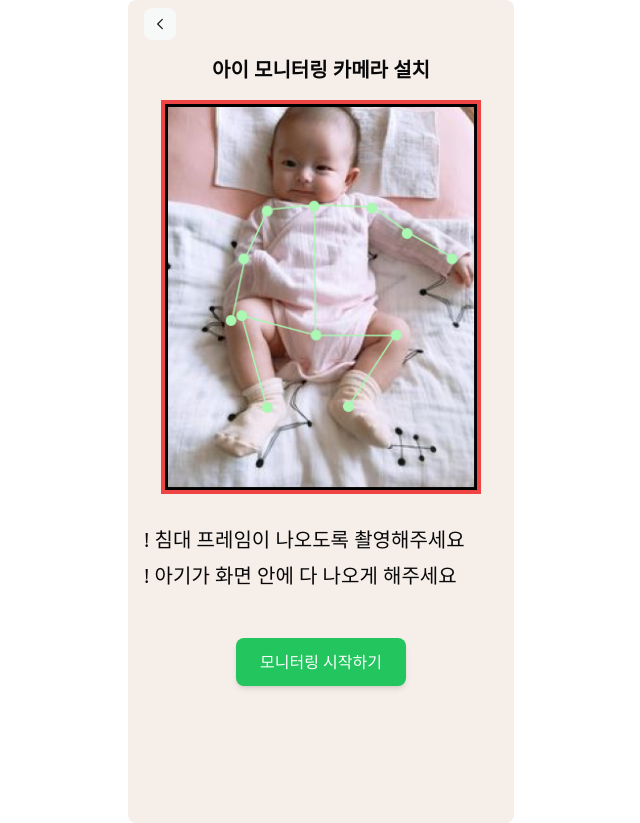
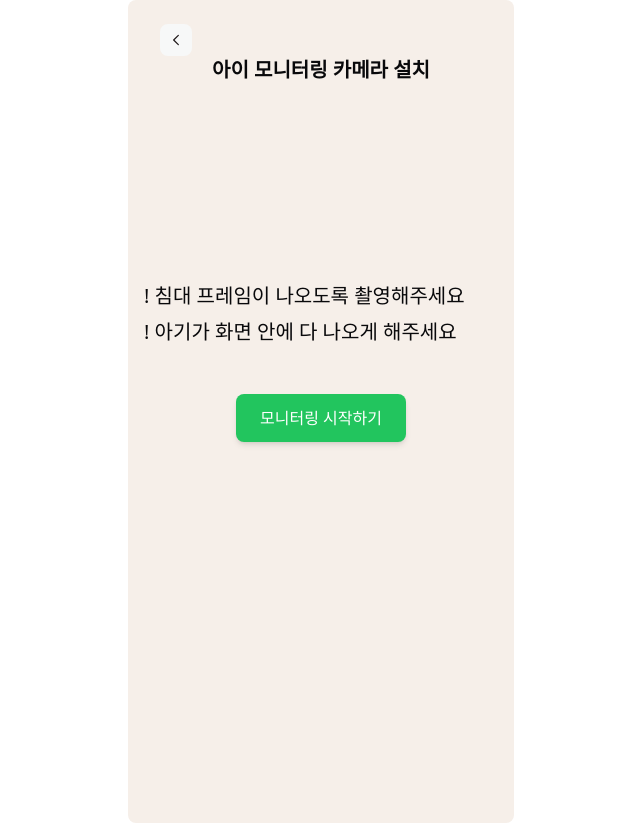
Before and after one commit to yxun20/dingle_frontend, a React (Vite) app: page /scan in a window 1280 px wide. Both pictures are taken after a click on the button "모니터링 시작하기". Shown: the whole page, without its empty margins (319-959 px from the left). Built offline with nearby package versions, Linux system fonts and the light colour scheme; no server answers; what tailwindcss-truncate-multiline would draw is missing.

Commit message:
feat: 웹캠 기능 기본 구현

```diff
--- a/package.json
+++ b/package.json
@@ -19,6 +19,7 @@
     "react": "^18.3.1",
     "react-dom": "^18.3.1",
     "react-router-dom": "^6.28.0",
+    "react-webcam": "^7.2.0",
     "tailwind-merge": "^2.5.4",
     "zustand": "^5.0.0"
   },
--- a/src/pages/ScanPage.tsx
+++ b/src/pages/ScanPage.tsx
@@ -1,12 +1,15 @@
 import babyMonitoringImage from '../assets/babyImage3.png';
 import BackButton from '@/components/ui/button/backButton';
+import Webcam from 'react-webcam';
+import { useState } from 'react';
 
 const Dashboard = () => {
+  const [isWebcamActivate, setIsWebcamActivate] = useState(false);
 
   return (
     <div className="w-[386px] h-[823px] mx-auto pt-2 pb-4 px-4 bg-[#f6efe9] rounded-lg flex flex-col items-center">
       {/* 뒤로가기 버튼 컴포넌트 to='이동할 페이지'*/}
-      <BackButton to='/'></BackButton>
+      <BackButton to="/" className={'w-full flex justify-start pl-4 mt-4'} />
 
       {/* 제목 텍스트 */}
       <div className="text-center mb-4">
@@ -15,7 +18,15 @@ const Dashboard = () => {
 
       {/* 아기 이미지 */}
       <div className="text-center mb-8">
-        <img src={babyMonitoringImage} alt="Baby Monitoring" className="w-full max-w-xs h-auto border-4 border-red-500" />
+        {isWebcamActivate ? (
+          <Webcam audio={true} videoConstraints={{ width: 320, height: 400, facingMode: 'user' }} />
+        ) : (
+          <img
+            src={babyMonitoringImage}
+            alt="Baby Monitoring"
+            className="w-full max-w-xs h-auto border-4 border-red-500"
+          />
+        )}
       </div>
 
       {/* 안내 텍스트 */}
@@ -25,7 +36,12 @@ const Dashboard = () => {
       </div>
 
       {/* 모니터링 시작하기 버튼 */}
-      <button className="bg-green-500 text-white py-3 px-6 rounded-lg shadow-md mt-6 mb-2">모니터링 시작하기</button>
+      <button
+        className="bg-green-500 text-white py-3 px-6 rounded-lg shadow-md mt-6 mb-2"
+        onClick={() => setIsWebcamActivate(true)}
+      >
+        모니터링 시작하기
+      </button>
     </div>
   );
 };
```
Also changed, not shown: 1 other file (tests, documents, lock files or other folders).
